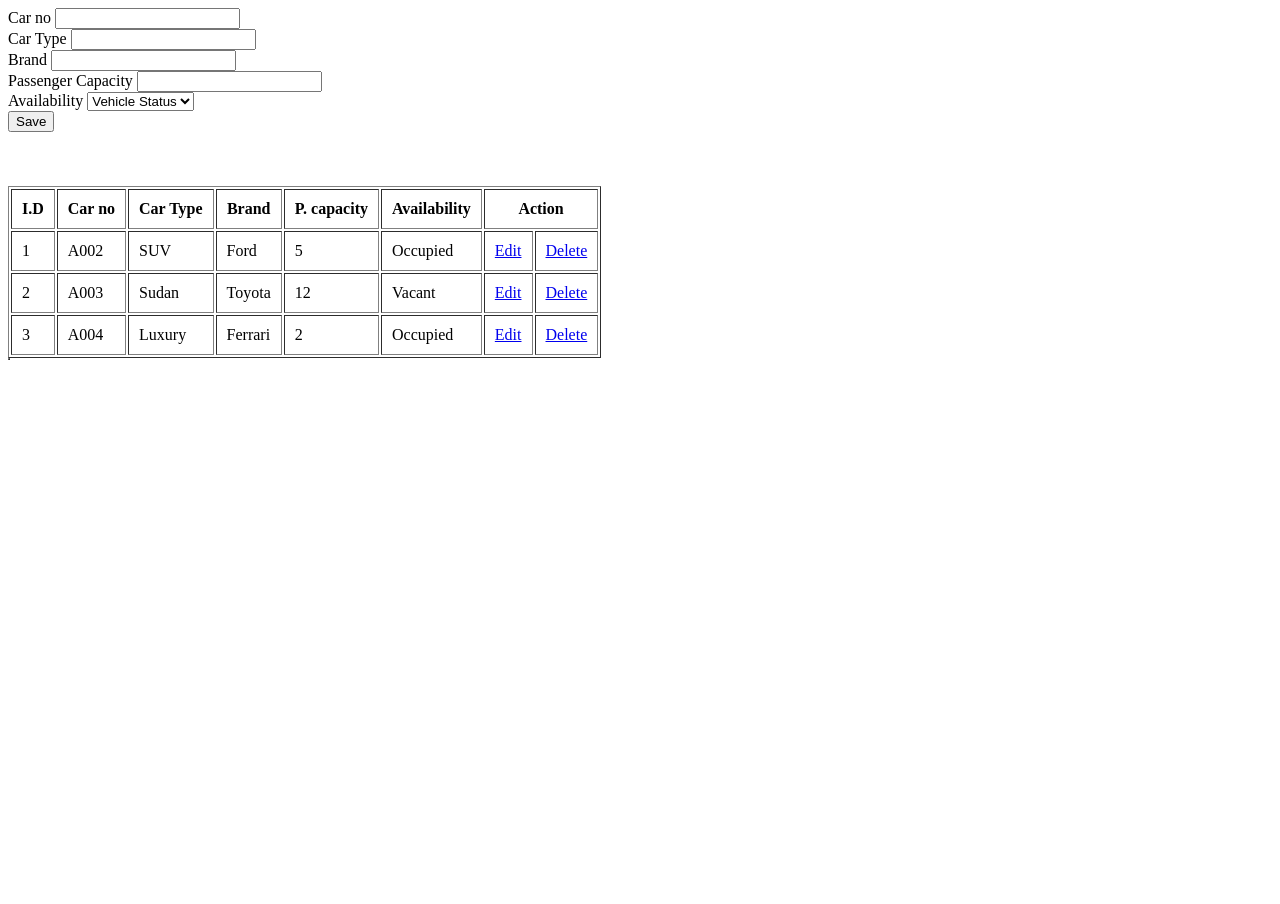
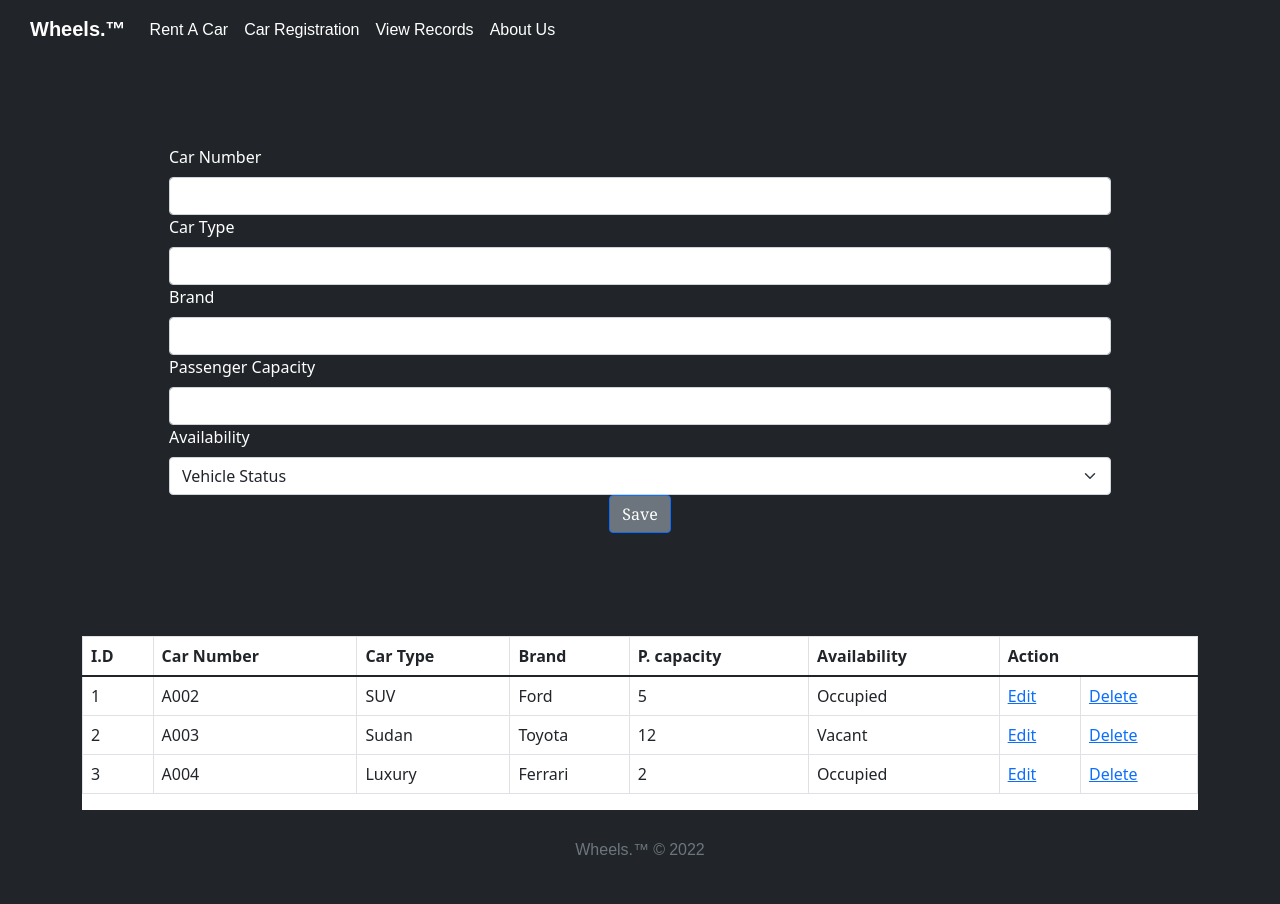
Before and after one commit to RLAlimagno/FinalsWebTech, a PHP site: page /CarReg.php in a window 1280 px wide. Before the commit the page ends 360 px from the top, so only its background shows below. Run offline with PHP 8.4, Linux system fonts and the light colour scheme; data comes from the database, SQL or seed files in the repository; some libraries are stand-ins or nearby versions.

Commit message:
Add files via upload

```diff
--- a/AboutPage.php
+++ b/AboutPage.php
@@ -24,7 +24,7 @@
             <div class="collapse navbar-collapse" id="navcol-1">
                 <ul class="navbar-nav">
                     <li class="nav-item"><a class="nav-link active" data-bss-hover-animate="pulse" href="RentRegi.php">Rent A Car</a></li>
-                    <li class="nav-item"><a class="nav-link active" data-bss-hover-animate="pulse" href="carregi.php">Car Registration</a></li>
+                    <li class="nav-item"><a class="nav-link active" data-bss-hover-animate="pulse" href="CarReg.php">Car Registration</a></li>
                     <li class="nav-item"><a class="nav-link active" data-bss-hover-animate="pulse" href="ViewRecord.php">View Records</a></li>
                     <li class="nav-item"><a class="nav-link active" data-bss-hover-animate="pulse" href="AboutPage.php">About Us</a></li>
                 </ul>
--- a/CarReg.php
+++ b/CarReg.php
@@ -21,64 +21,76 @@
     <meta charset="UTF-8">
     <meta http-equiv="X-UA-Compatible" content="IE=edge">
     <meta name="viewport" content="width=device-width, initial-scale=1.0">
-    <title>Document</title>
+    <title>Registration</title>
+    <link rel="stylesheet" href="assets/bootstrap/css/bootstrap.min.css">
+    <link rel="stylesheet" href="https://fonts.googleapis.com/css?family=Noto+Sans+Armenian&amp;display=swap">
+    <link rel="stylesheet" href="https://fonts.googleapis.com/css?family=Open+Sans&amp;display=swap">
+    <link rel="stylesheet" href="https://cdnjs.cloudflare.com/ajax/libs/animate.css/3.5.2/animate.min.css">
 </head>
-<body>
 
-<form method= "post" action="bd_opt.php">
-
-    <input type= "hidden" name="id" value= "<?php echo $id?>">
+<body style="background: var(--bs-dark);">
+    <nav class="navbar navbar-dark navbar-expand-md sticky-top bg-dark text-center" style="font-family: 'Noto Sans Armenian', sans-serif;padding: 9px 18px;">
+        <div class="container-fluid">
+            <button data-bs-toggle="collapse" class="navbar-toggler" data-bs-target="#navcol-1">
+                <span class="visually-hidden">Toggle navigation</span>
+                <span class="navbar-toggler-icon"></span>
+            </button>
+            <a class="navbar-brand" data-bss-hover-animate="pulse" href="index.php" style="font-weight: bold;">Wheels.™</a>
+            <div class="collapse navbar-collapse" id="navcol-1">
+                <ul class="navbar-nav">
+                    <li class="nav-item"><a class="nav-link active" data-bss-hover-animate="pulse" href="RentRegi.php">Rent A Car</a></li>
+                    <li class="nav-item"><a class="nav-link active" data-bss-hover-animate="pulse" href="carregi.php">Car Registration</a></li>
+                    <li class="nav-item"><a class="nav-link active" data-bss-hover-animate="pulse" href="ViewRecord.php">View Records</a></li>
+                    <li class="nav-item"><a class="nav-link active" data-bss-hover-animate="pulse" href="AboutPage.php">About Us</a></li>
+                </ul>
+            </div>
+        </div>
+    </nav>
+    <div class="container">
+        <form method= "post" action="bd_opt.php" style="color: var(--bs-body-bg);background: var(--bs-dark);padding: 87px;">
             <div>
-            <label>Car no</label>
-            <input type= "text" name="carno" value= "<?php echo $carno?>">
+                <input class="form-control" type= "hidden" name="id" value= "<?php echo $id?>">
             </div>
             <div>
-            <label>Car Type</label>
-            <input type= "text" name="Cartype"value= "<?php echo $Cartype?>">
+                <label class="form-label">Car Number</label>
+                <input class="form-control" type= "text" name="carno" value= "<?php echo $carno?>">
             </div>
             <div>
-            <label>Brand</label>
-            <input type= "text" name="brand"value= "<?php echo $brand?>">
+                <label class="form-label">Car Type</label>
+                <input class="form-control" type= "text" name="Cartype"value= "<?php echo $Cartype?>">
             </div>
             <div>
-            <label>Passenger Capacity</label>
-            <input type= "number" name="Pcapacity"value= "<?php echo $Pcapacity?>">
+                <label class="form-label">Brand</label>
+                <input class="form-control" type= "text" name="brand"value= "<?php echo $brand?>">
             </div>
             <div>
-
-            <label>Availability</label>
-        <select name="aval">
-
+                <label class="form-label">Passenger Capacity</label>
+                <input class="form-control" type= "number" name="Pcapacity"value= "<?php echo $Pcapacity?>">
+            </div>
+            <div>
+                <label class="form-label" >Availability</label>
+                <select class="form-select" name="aval">
                     <option name="aval" value="">Vehicle Status</option>
-
                     <option name="aval" value="occupied" >occupied</option>
                     <option name="aval" value="vacant">vacant</option>
-
                </select>
-
-                <div>
-
+            </div>
+            <div class="text-center">
                 <?php if ($edit_state == false ):?>
-                        <button type="submit" name = "save"> Save</button>
+                    <button class="btn btn-primary" type="submit" name = "save" style="background: var(--bs-gray);"> Save</button>
                 <?php else: ?>
-                        <button type="submit" name= "update" >Update</button>
+                    <button class="btn btn-primary" type="submit" name= "update" style="background: var(--bs-gray);">Update</button>
                 <?php endif ?>
             </div>
-
         </form>
-
-     <br>
-     <br>
-     <br>
-
-
-
-
-    <table border = "1" cellpadding ="10">
+    </div>
+    <div class="container">
+        <div class="table-responsive text-center" style="background: var(--bs-body-bg);">
+            <table class="table table-bordered">
                 <thead>
                     <tr>
                         <th>I.D</th>
-                <th>Car no</th>
+                        <th>Car Number</th>
                         <th>Car Type</th>
                         <th>Brand</th>
                         <th>P. capacity</th>
@@ -97,38 +109,20 @@
                             <td><?php echo $row['aval']?></td>
                             <td><a href="CarReg.php?edit=<?php echo $row['id'];?>">Edit</td>
                             <td><a href="CarReg.php?delete=<?php echo $row['id'];?>">Delete</td>
-
                         </tr>
                     <?php } ?>
                 </tbody>
             </table>
-
-
-    <table border = "1">
-        <thead>
-            <tr>
-
-            </tr>
-        </thead>
-        <tbody>
-            <?php while ($row = mysqli_fetch_array($result)) { ?>
-                <tr>
-                    <td><?php echo $row['id']?></td>
-                    <td><?php echo $row['carno']?></td>
-                    <td><?php echo $row['Cartype']?></td>
-                    <td><?php echo $row['brand']?></td>
-                    <td><?php echo $row['Pcapacity']?></td>
-                    <td><?php echo $row['aval']?></td>
-                    <td><a href="CarReg.php?edit=<?php echo $row['id'];?>">Edit</td>
-                    <td><a href="CarReg.php?delete=<?php echo $row['id'];?>">Delete</td>
-
-                </tr>
-            <?php } ?>
-        </tbody>
-    </table>
-
-
-
-
+        </div>
+    </div>
+    <div class="row" style="background: var(--bs-dark);">
+        <div class="col" style="background: var(--bs-dark);">
+            <footer class="text-black-50" style="padding: 14px;margin: 13px;">
+                <p class="text-center" style="font-family: 'Noto Sans Armenian', sans-serif;color: var(--bs-secondary);">Wheels.™ © 2022</p>
+            </footer>
+        </div>
+    </div>
+    <script src="assets/bootstrap/js/bootstrap.min.js"></script>
+    <script src="assets/js/script.min.js"></script>
 </body>
 </html>
--- a/RentRegi.php
+++ b/RentRegi.php
@@ -15,7 +15,7 @@
 <body style="background: url(&quot;assets/img/bgb1.png&quot;) center / cover no-repeat;height: 700px;padding: 0px;">
     <nav class="navbar navbar-dark navbar-expand-md sticky-top bg-dark text-center" style="font-family: 'Noto Sans Armenian', sans-serif;padding: 9px 18px;">
         <div class="container-fluid">
-        <button data-bs-toggle="collapse" class="navbar-toggler" data-bs-target="#navcol-1">
+            <button data-bs-toggle="collapse" class="navbar-toggler" data-bs-target="#navcol-1">
                 <span class="visually-hidden">Toggle navigation</span>
                 <span class="navbar-toggler-icon"></span>
             </button>
@@ -23,7 +23,7 @@
             <div class="collapse navbar-collapse" id="navcol-1">
                 <ul class="navbar-nav">
                     <li class="nav-item"><a class="nav-link active" data-bss-hover-animate="pulse" href="RentRegi.php">Rent A Car</a></li>
-                    <li class="nav-item"><a class="nav-link active" data-bss-hover-animate="pulse" href="carregi.php">Car Registration</a></li>
+                    <li class="nav-item"><a class="nav-link active" data-bss-hover-animate="pulse" href="CarReg.php">Car Registration</a></li>
                     <li class="nav-item"><a class="nav-link active" data-bss-hover-animate="pulse" href="ViewRecord.php">View Records</a></li>
                     <li class="nav-item"><a class="nav-link active" data-bss-hover-animate="pulse" href="AboutPage.php">About Us</a></li>
                 </ul>
--- a/bd_opt.php
+++ b/bd_opt.php
@@ -21,7 +21,7 @@
         $Pcapacity = $_POST['Pcapacity'];
         $aval=$_POST['aval'];
 
-        $query ="INSERT INTO carregi (carno,Cartype,brand,Pcapacity,gender) VALUES ('$carno','$Carnotype','$brand','$Pcapacity','$aval')";
+        $query ="INSERT INTO carregi (carno,Cartype,brand,Pcapacity,aval) VALUES ('$carno','$Cartype','$brand','$Pcapacity','$aval')";
         mysqli_query($db_conn,$query);
         header('location: CarReg.php');
     }
--- a/index.php
+++ b/index.php
@@ -21,8 +21,8 @@
             <a class="navbar-brand" data-bss-hover-animate="pulse" href="index.php" style="font-weight: bold;">Wheels.™</a>
             <div class="collapse navbar-collapse" id="navcol-1">
                 <ul class="navbar-nav">
-                    <li class="nav-item"><a class="nav-link active" data-bss-hover-animate="pulse" href="rentform.php">Rent A Car</a></li>
-                    <li class="nav-item"><a class="nav-link active" data-bss-hover-animate="pulse" href="carregi.php">Car Registration</a></li>
+                    <li class="nav-item"><a class="nav-link active" data-bss-hover-animate="pulse" href="RentRegi.php">Rent A Car</a></li>
+                    <li class="nav-item"><a class="nav-link active" data-bss-hover-animate="pulse" href="CarReg.php">Car Registration</a></li>
                     <li class="nav-item"><a class="nav-link active" data-bss-hover-animate="pulse" href="ViewRecord.php">View Records</a></li>
                     <li class="nav-item"><a class="nav-link active" data-bss-hover-animate="pulse" href="AboutPage.php">About Us</a></li>
                 </ul>
--- a/insert.php
+++ b/insert.php
@@ -2,7 +2,7 @@
  $server = "localhost";
  $username = "root";
  $password = "";
- $dbname = "carrent";
+ $dbname = "carrental";
  // initalized connection
  $conn = mysqli_connect ($server,$username,$password, $dbname) ;
 // error chkecking
```
Also changed, not shown: ViewRecord.php (+32 -26 lines), retriever.php (+3 -56 lines), assets/img/parayno.jpg (added), assets/img/polo.jpg (added), assets/img/tires.png (added). Lines whose indentation alone changed are shown as unchanged.
